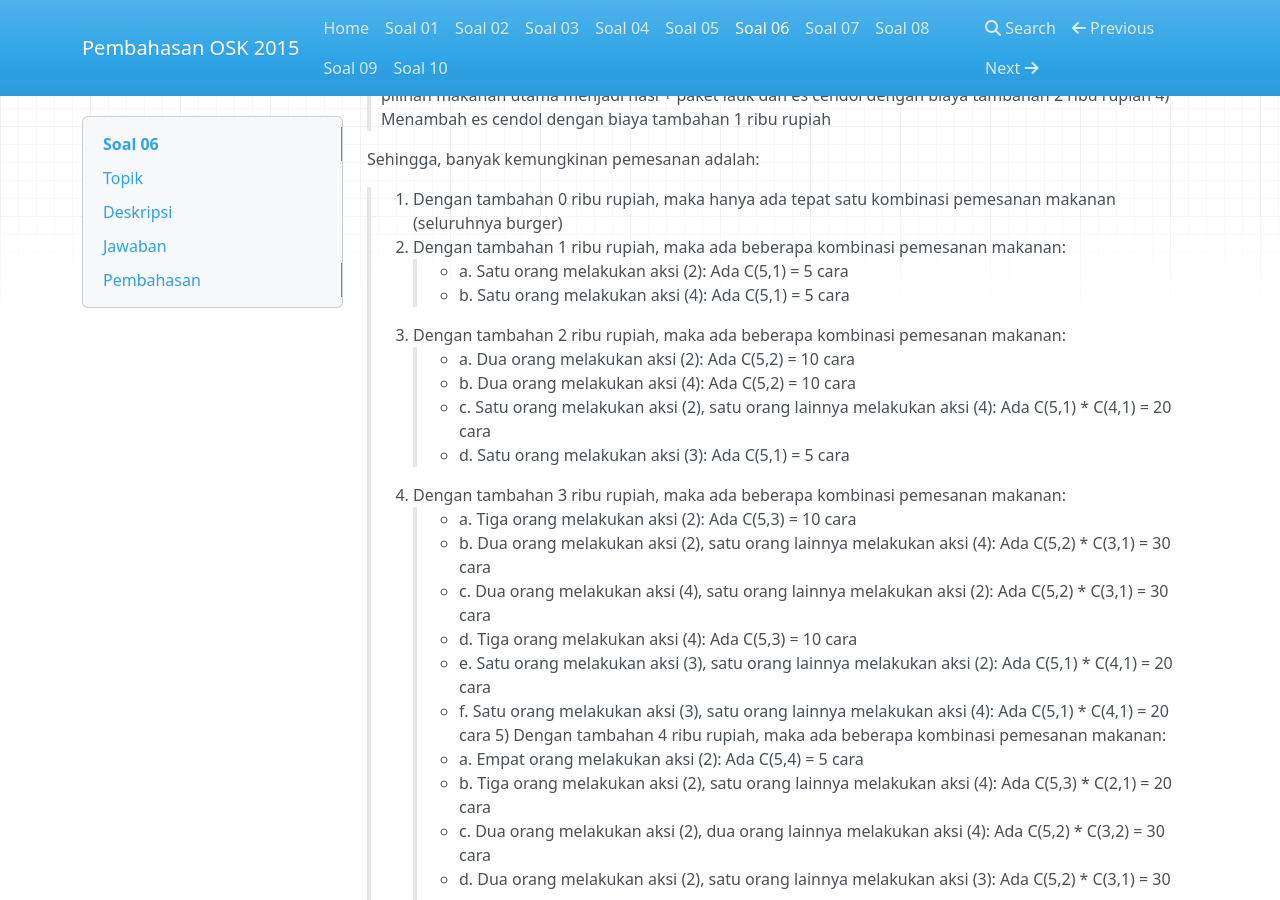
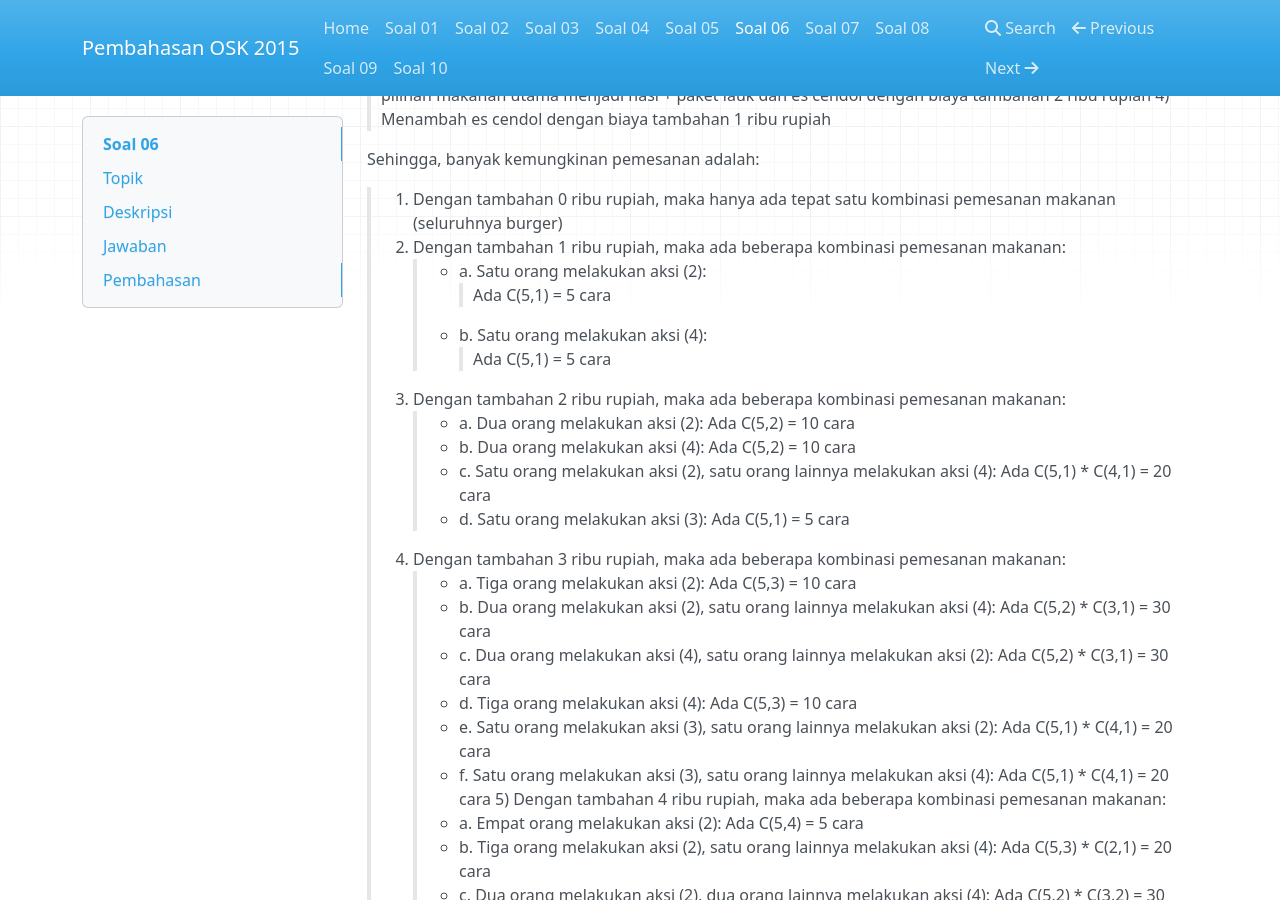
Before and after one commit to alijaya/OSK-2015, an MkDocs documentation site: the page built from docs/Soal 06.md, in a window 1280 px wide and 900 px high, scrolled down 1253 px. Built offline with MkDocs 1.6.1, drawn with Linux system fonts in a browser that asks for light colours; nearby versions of some CDN libraries; old or Windows-style settings are respelled for this version of MkDocs.

Commit message:
no message

```diff
--- a/docs/Soal 06.md
+++ b/docs/Soal 06.md
@@ -53,8 +53,10 @@ Dari premis [1], dapat ditarik kesimpulan juga bahwa untuk seseorang yang telah
 Sehingga, banyak kemungkinan pemesanan adalah:
 >1. Dengan tambahan 0 ribu rupiah, maka hanya ada tepat satu kombinasi pemesanan makanan (seluruhnya burger)
 >2. Dengan tambahan 1 ribu rupiah, maka ada beberapa kombinasi pemesanan makanan:
->> * a. Satu orang melakukan aksi (2): Ada C(5,1) = 5 cara
->> * b. Satu orang melakukan aksi (4): Ada C(5,1) = 5 cara
+>> * a. Satu orang melakukan aksi (2):
+>>> Ada C(5,1) = 5 cara
+>> * b. Satu orang melakukan aksi (4):
+>>> Ada C(5,1) = 5 cara
 >3. Dengan tambahan 2 ribu rupiah, maka ada beberapa kombinasi pemesanan makanan:
 >> * a. Dua orang melakukan aksi (2): Ada C(5,2) = 10 cara
 >> * b. Dua orang melakukan aksi (4): Ada C(5,2) = 10 cara
```
